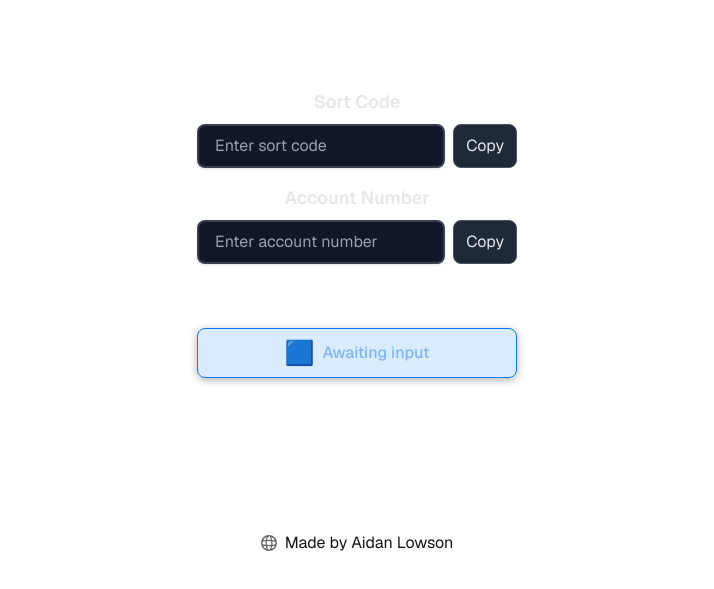
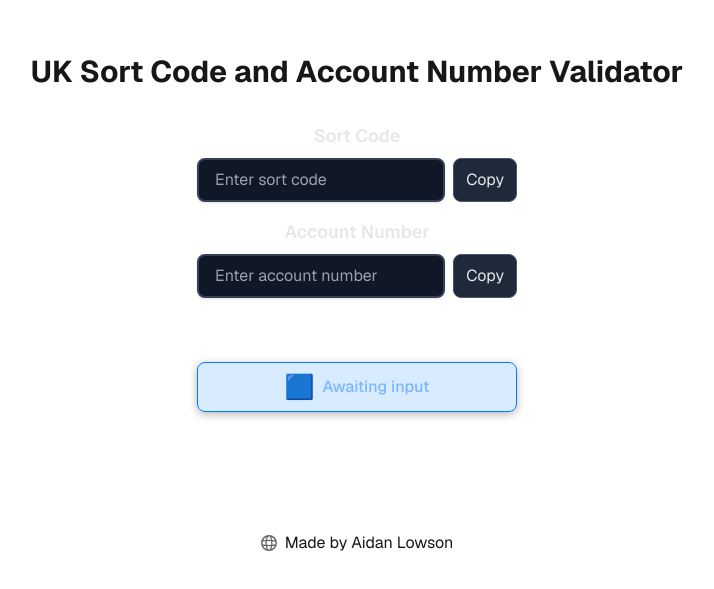
Before and after one commit to AidanLDev/bank-validator, a Next.js app: page / in a window 1280 px wide. Shown: the part 167-756 px from the top of the page, without its empty margins (283-997 px from the left). Built offline with nearby package versions, Linux system fonts and the light colour scheme.

Commit message:
feat: add heading for UK Sort Code and Account Number Validator

```diff
--- a/app/page.tsx
+++ b/app/page.tsx
@@ -5,6 +5,7 @@ export default function Home() {
   return (
     <div className="grid grid-rows-[20px_1fr_20px] items-center justify-items-center min-h-screen p-8 pb-20 gap-16 sm:p-20 font-[family-name:var(--font-geist-sans)]">
       <main className="flex flex-col gap-[32px] row-start-2 items-center">
+        <h1 className="text-3xl font-bold">UK Sort Code and Account Number Validator</h1>
         <Form />
       </main>
       <Footer />
```
